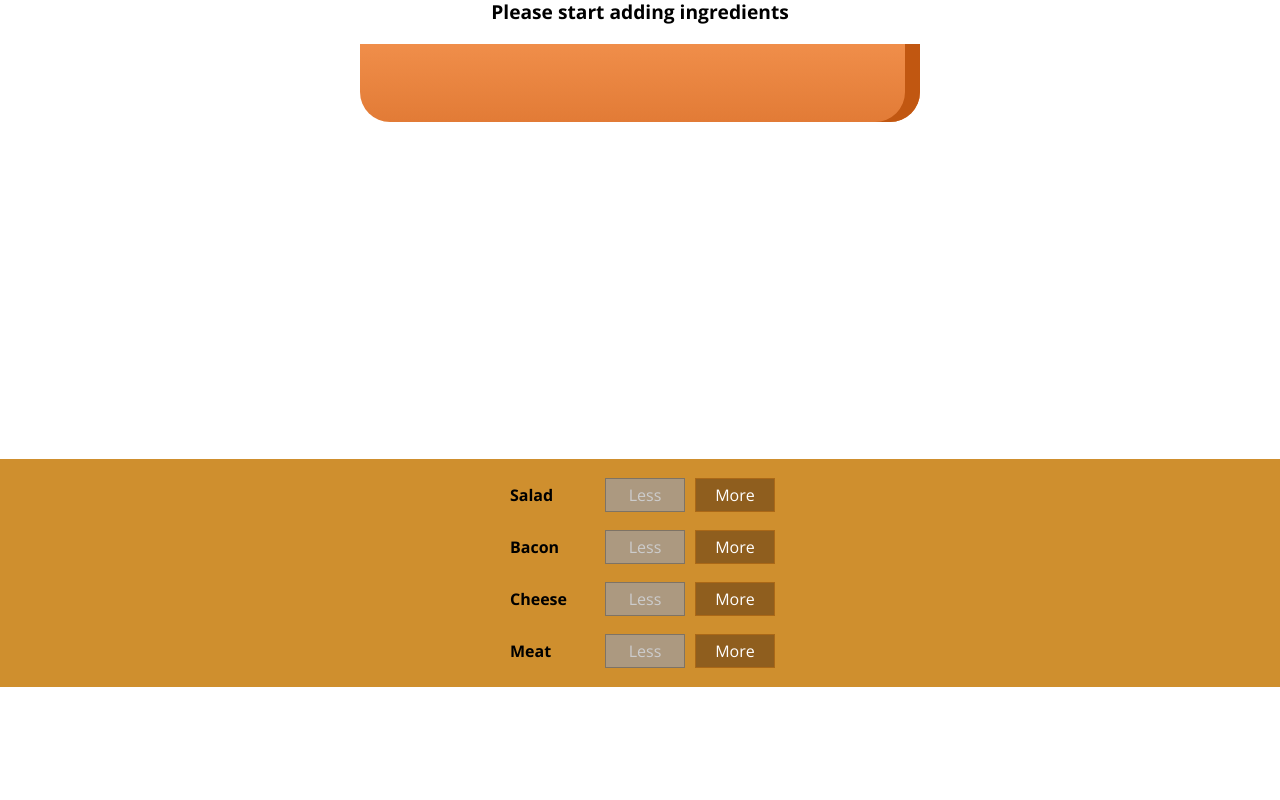
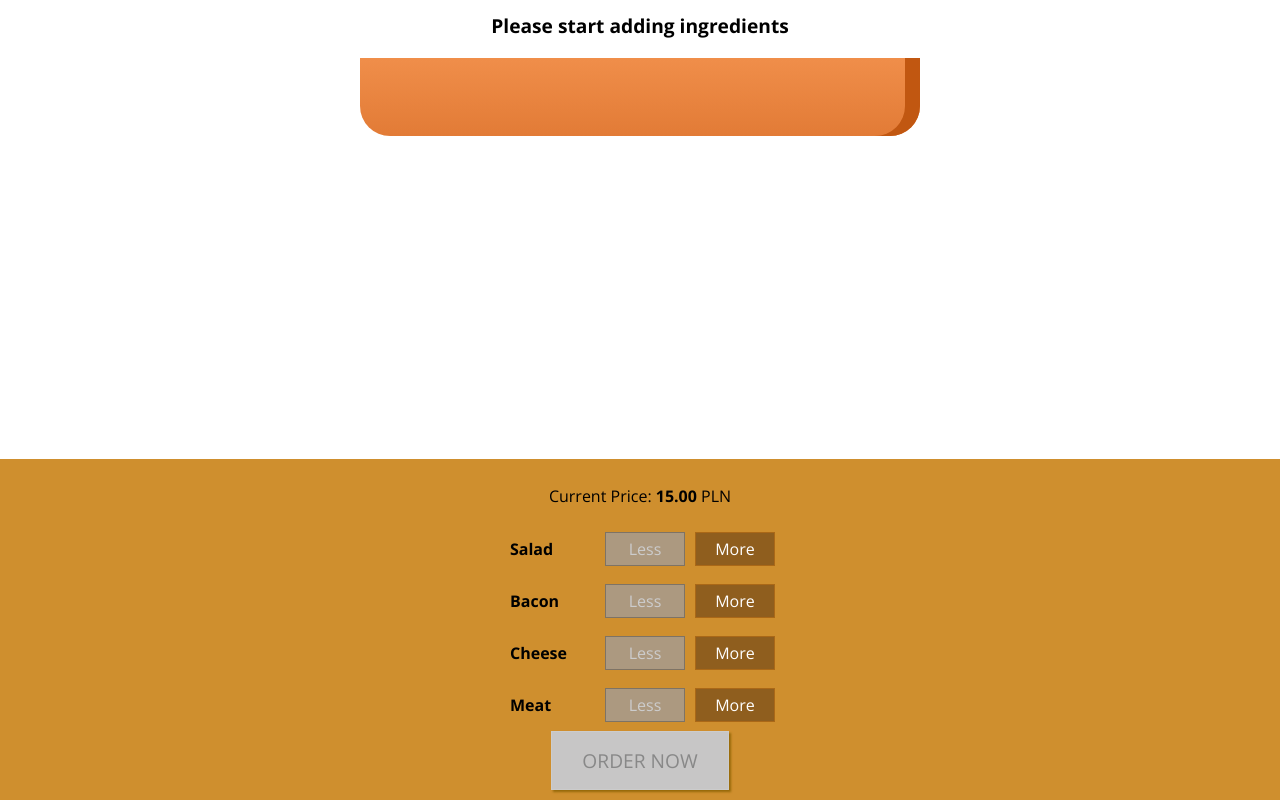
Before and after one commit to Taangh/Burger-Builder, a React (Create React App) app: page / in a window 1280 px wide. Shown: the part 179-979 px from the top of the page. Before the commit the page ends 866 px from the top, so only its background shows below. Built offline with nearby package versions, Linux system fonts and the light colour scheme.

Commit message:
added price

```diff
--- a/src/components/Burger/BuildControls/BuildControls.js
+++ b/src/components/Burger/BuildControls/BuildControls.js
@@ -11,6 +11,7 @@
 
 const buildControls = (props) => (
   <div className={styles.BuildControls}>
+      <p>Current Price: <strong>{props.price.toFixed(2)}</strong> PLN</p>
     {controls.map((control) => (
       <BuildControl
         key={control.label}
@@ -20,6 +21,7 @@
         disabledInfo={props.disabledInfo[control.type]}
       />
     ))}
+    <button className={styles.OrderButton} disabled={!props.purchasable}>ORDER NOW</button>
   </div>
 );
 
--- a/src/components/Burger/BuildControls/BuildControls.module.css
+++ b/src/components/Burger/BuildControls/BuildControls.module.css
@@ -8,3 +8,45 @@
     margin: auto;
     padding: 10px 0;
 }
+
+
+.OrderButton {
+    background-color: #DAD735;
+    outline: none;
+    cursor: pointer;
+    border: 1px solid #966909;
+    color: #966909;
+    font-family: inherit;
+    font-size: 1.2em;
+    padding: 15px 30px;
+    box-shadow: 2px 2px 2px #966909;
+}
+
+.OrderButton:hover, .OrderButton:active {
+    background-color: #A0DB41;
+    border: 1px solid #966909;
+    color: #966909;
+}
+
+.OrderButton:disabled {
+    background-color: #C7C6C6;
+    cursor: not-allowed;
+    border: 1px solid #ccc;
+    color: #888888;
+}
+
+.OrderButton:not(:disabled) {
+    animation: enable 0.3s linear;
+}
+
+@keyframes enable {
+    0% {
+        transform: scale(1);
+    }
+    60% {
+        transform: scale(1.1);
+    }
+    100% {
+        transform: scale(1);
+    }
+}
--- a/src/components/Burger/Burger.module.css
+++ b/src/components/Burger/Burger.module.css
@@ -2,7 +2,7 @@
     width: 100%;
     margin: auto;
     height: 250px;
-    /* overflow: scroll; */
+    overflow: scroll;
     text-align: center;
     font-weight: bold;
     font-size: 1.2rem;
--- a/src/containers/BurgerBuilder/BurgerBuilder.js
+++ b/src/containers/BurgerBuilder/BurgerBuilder.js
@@ -19,6 +19,7 @@
       meat: 0,
     },
     totalPrice: 15,
+    purchasable: false
   };
 
   addIngredientHandler = (type) => {
@@ -32,6 +33,7 @@
     const oldPrice = this.state.totalPrice;
     const newPrice = oldPrice + priceAddidion;
     this.setState({ ingredients: updatedIngredients, totalPrice: newPrice });
+    this.updatePurchaseState(updatedIngredients);
   };
 
   removeIngredientHandler = (type) => {
@@ -48,7 +50,20 @@
     const oldPrice = this.state.totalPrice;
     const newPrice = oldPrice - priceDeduction;
     this.setState({ ingredients: updatedIngredients, totalPrice: newPrice });
+    this.updatePurchaseState(updatedIngredients);
   };
+
+  updatePurchaseState(ingredients) {
+      const sum = Object.keys(ingredients)
+      .map(ingredientKey => {
+          return ingredients[ingredientKey]
+      })
+      .reduce((sum, el) => {
+          return sum + el
+      });
+
+      this.setState({purchasable: sum > 0})
+  }
 
   render() {
     const disabledInfo = {
@@ -66,6 +81,8 @@
           ingredientAdded={this.addIngredientHandler}
           ingredientRemoved={this.removeIngredientHandler}
           disabledInfo={disabledInfo}
+          price={this.state.totalPrice}
+          purchasable={this.state.purchasable}
         />
       </Aux>
     );
```
